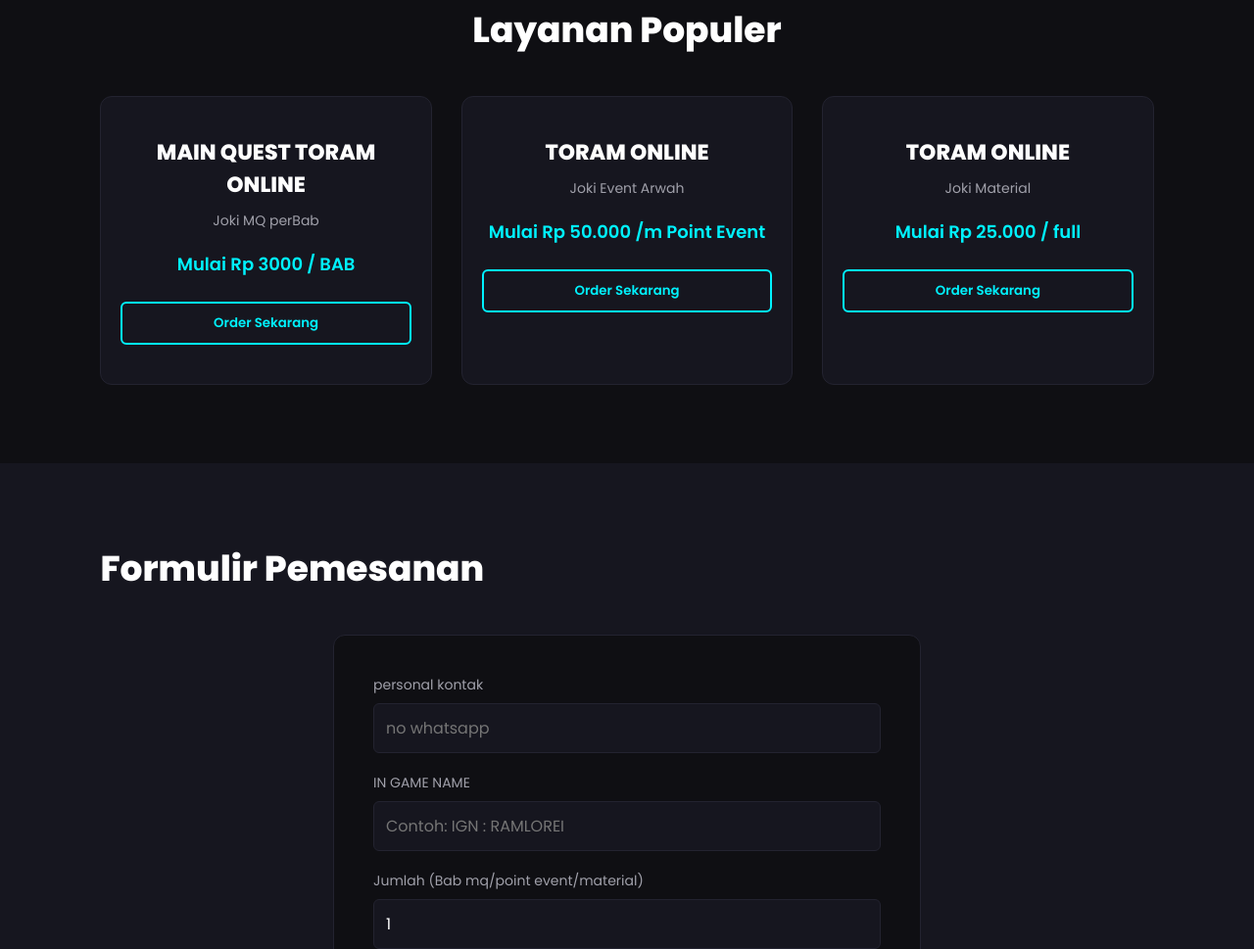
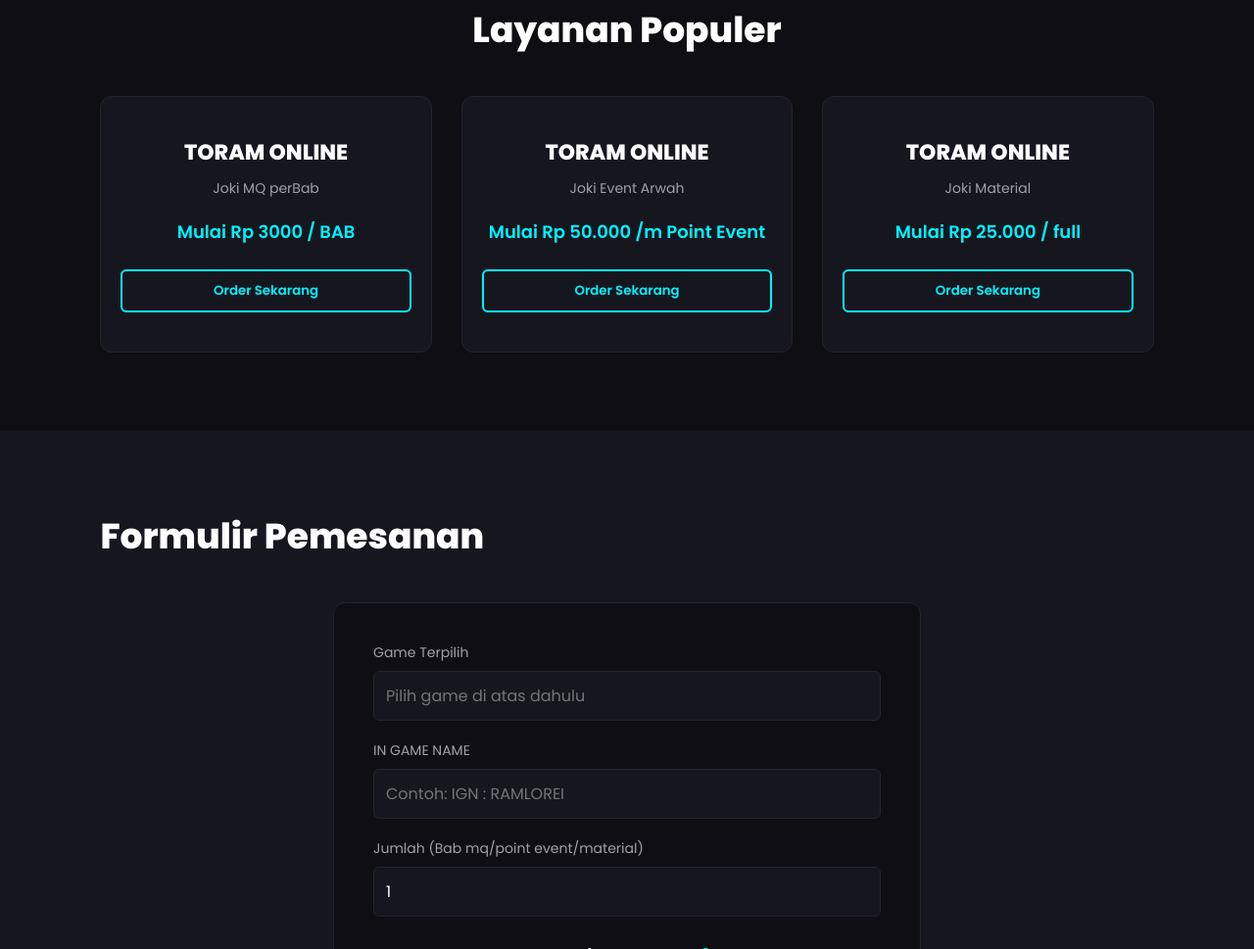
Before and after one commit to ENCODE-0/ramlorei-toram-online, a plain HTML site: page index.html in a window 1280 px wide. Shown: the part 792-1761 px from the top of the page at 98% size. Drawn offline with Linux system fonts and the light colour scheme.

Commit message:
Update index.html
perubahan kontak

```diff
--- a/index.html
+++ b/index.html
@@ -30,22 +30,22 @@
         <h2>Layanan Populer</h2>
         <div class="card-container">
             <div class="card">
-                <h3>MAIN QUEST TORAM ONLINE</h3>
+                <h3>TORAM ONLINE</h3>
                 <p>Joki MQ perBab</p>
                 <div class="price">Mulai Rp 3000 / BAB</div>
-                <button class="btn-order" onclick="selectGame('Toram Online', 5000)">Order Sekarang</button>
+                <button class="btn-order" onclick="selectGame('Joki MQ perBab', 5000)">Order Sekarang</button>
             </div>
             <div class="card">
                 <h3>TORAM ONLINE</h3>
                 <p>Joki Event Arwah</p>
                 <div class="price">Mulai Rp 50.000 /m Point Event</div>
-                <button class="btn-order" onclick="selectGame('Toram Online', 30000)">Order Sekarang</button>
+                <button class="btn-order" onclick="selectGame('Joki Event Arwah', 30000)">Order Sekarang</button>
             </div>
             <div class="card">
                 <h3>TORAM ONLINE</h3>
                 <p>Joki Material</p>
                 <div class="price">Mulai Rp 25.000 / full </div>
-                <button class="btn-order" onclick="selectGame('Toram Online', 50000)">Order Sekarang</button>
+                <button class="btn-order" onclick="selectGame('Joki Material', 50000)">Order Sekarang</button>
             </div>
         </div>
     </section>
@@ -54,8 +54,8 @@
         <h2>Formulir Pemesanan</h2>
         <form id="orderForm">
             <div class="form-group">
-                <label for="gameSelect">personal kontak</label>
-                <input type="text" id="gameSelect" readonly placeholder="no whatsapp">
+                <label for="gameSelect">Game Terpilih</label>
+                <input type="text" id="gameSelect" readonly placeholder="Pilih game di atas dahulu">
             </div>
             <div class="form-group">
                 <label for="userId">IN GAME NAME</label>
```
